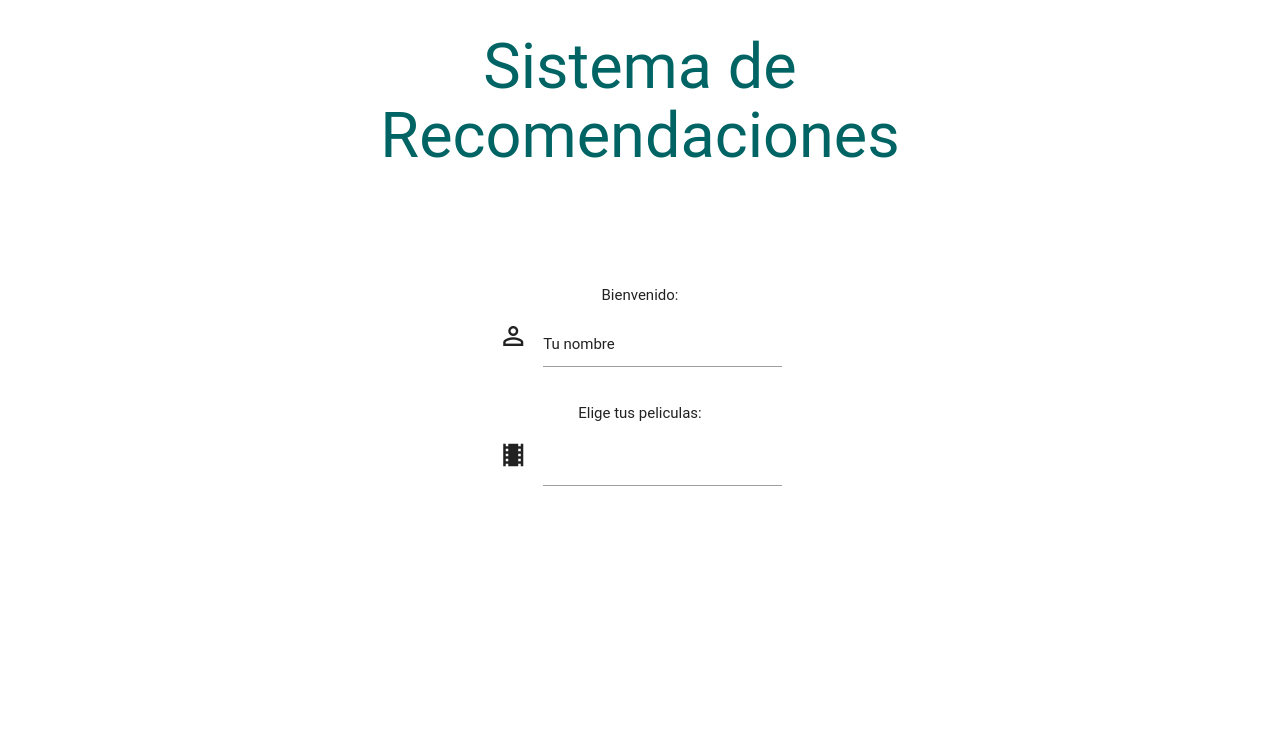
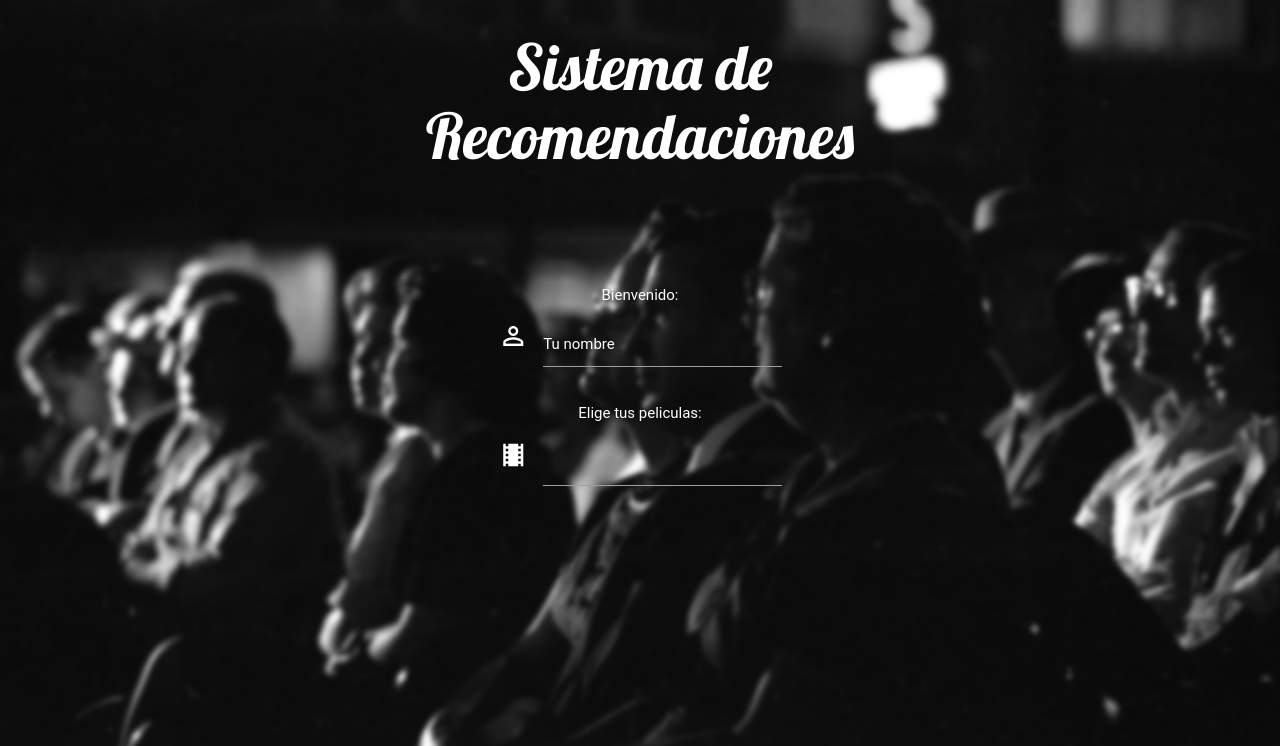
Before and after one commit to uson-ia/sistemas-de-recomendacion, a Flask app: page / in a window 1280 px wide. Shown: the top 746 px of the page. Run offline with Flask 2, Linux system fonts and the light colour scheme; some libraries are stand-ins or nearby versions; some web fonts are replaced.

Commit message:
Le puse un poquito de chuki

```diff
--- a/app/static/master.css
+++ b/app/static/master.css
@@ -1,5 +1,25 @@
-.center-align{
-    color: rgb(0, 100, 100);
+body{
+    background: url(movie.png) center center;/* Background image is centered vertically and horizontally at all times */
+    background-position: center center;
+    /* Background image doesn't tile */
+    background-repeat: no-repeat;
+
+    /* Background image is fixed in the viewport so that it doesn't move when
+     the content's height is greater than the image's height */
+     background-attachment: fixed;
+
+     /* This is what makes the background image rescale based
+     on the container's size */
+     background-size: cover;
+
+     /* Set a background color that will be displayed
+     while the background image is loading */
+     background-color: #464646;
+     color: white;
+}
+
+#titulo{
+    font-family: 'Lobster', cursive;
 }
 
 #col-s4{
--- a/app/templates/index.html
+++ b/app/templates/index.html
@@ -2,9 +2,11 @@
 <html>
     <head>
         <meta charset="utf-8">
+        <meta name="viewport" content="width=device-width, initial-scale=1">
         <title>Sistema de Recomendacion</title>
         <!-- Compiled and minified CSS -->
         <link rel="stylesheet" href="../static/master.css" media="screen" title="no title" charset="utf-8">
+        <link href='https://fonts.googleapis.com/css?family=Lobster' rel='stylesheet' type='text/css'>
         <link href="https://fonts.googleapis.com/icon?family=Material+Icons" rel="stylesheet">
         <link rel="stylesheet" href="https://cdnjs.cloudflare.com/ajax/libs/materialize/0.97.0/css/materialize.min.css">
         <!-- Compiled and minified JavaScript -->
@@ -14,7 +16,7 @@
         <div class="container">
             <div class="row">
                 <div class="col s12" id="col_id">
-                    <h1 class="center-align">Sistema de <br> Recomendaciones</h1>
+                    <h1 id="titulo" class="center-align">Sistema de <br> Recomendaciones</h1>
                 </div>
                 <div class="col s4 offset-s4" id="col-s4">
                     <p align="center">
```
Also changed, not shown: app/static/movie.png (added).
